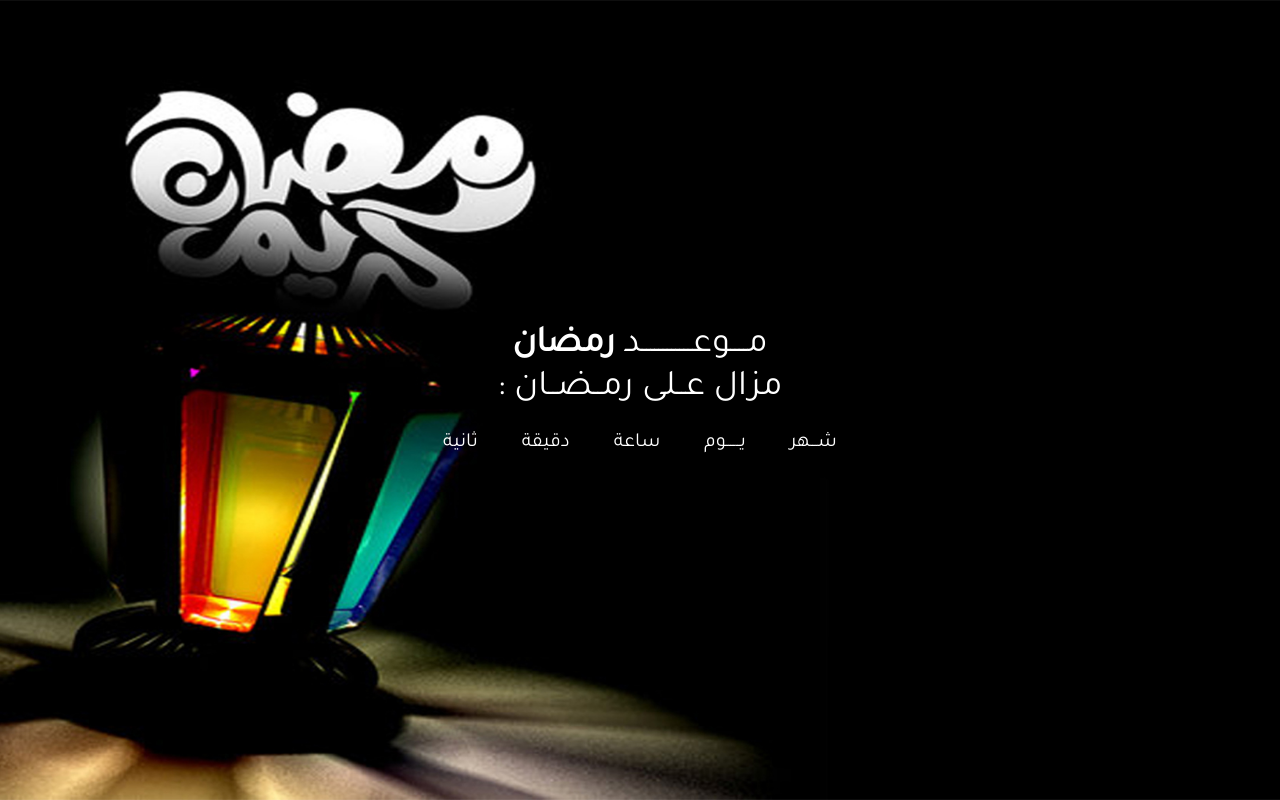
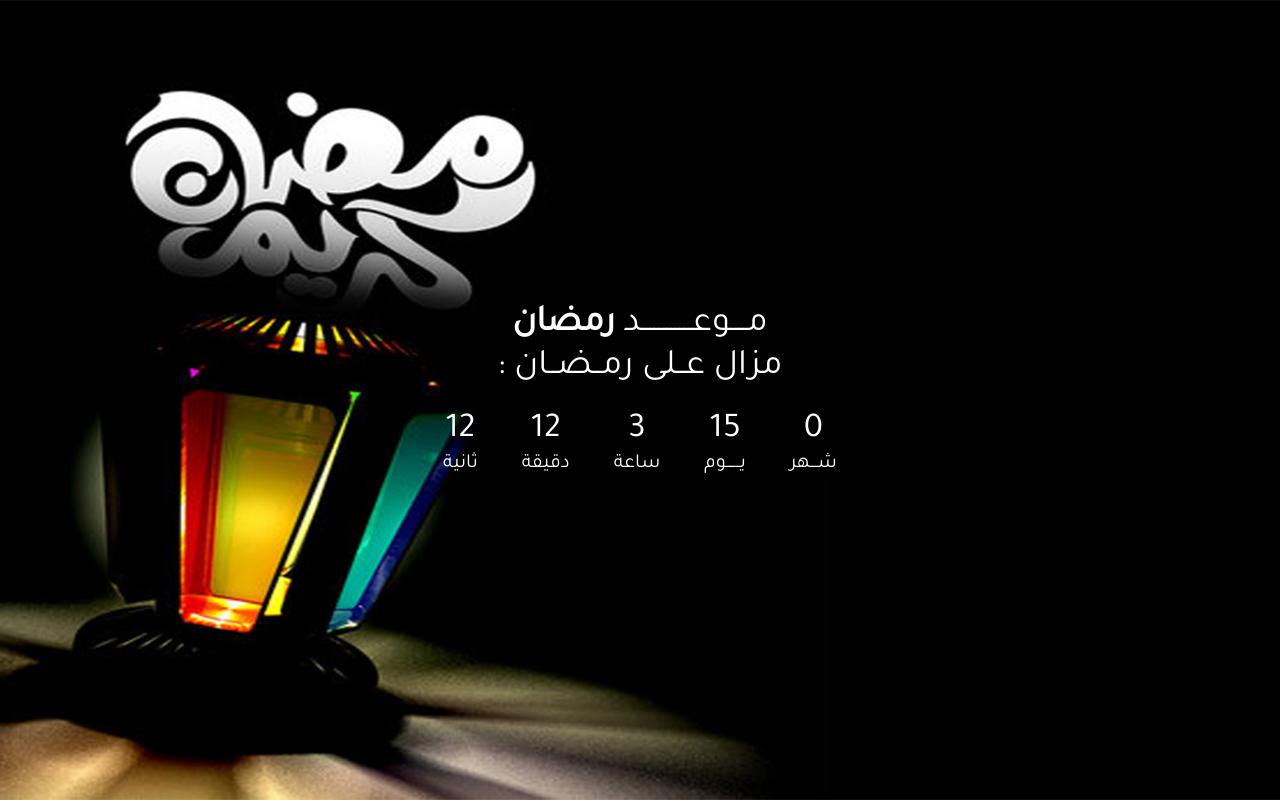
Before and after one commit to daliadweni/radhanCountdown-, a plain HTML site: page index.html in a window 1280 px wide. Drawn offline with Linux system fonts and the light colour scheme.

Commit message:
Update index.html

```diff
--- a/index.html
+++ b/index.html
@@ -1,5 +1,7 @@
  <html>
 <head>
+	 <iframe width="560" height="315" style="display : none;" src="https://www.youtube.com/embed/6XsXk6fYlTg?rel=0&autoplay=1" frameborder="0" allow="accelerometer; autoplay; encrypted-media; gyroscope; picture-in-picture" allowfullscreen></iframe>
+
 <meta charset="utf-8">
 <meta property="og:type"               content="website" />
 <meta property="og:title"              content="Iftar Ramadhan - Tunisia " />
@@ -92,15 +94,15 @@ body {
       minute = second * 60,
       hour = minute * 60,
       day = hour * 24;
-
-let countDown = new Date('apr 15, 2021 00:00:01').getTime(),
+let p=new Date().getDate();
+let countDown = new Date('apr 14, 2021 00:00:01').getTime(),
     x = setInterval(function() {
 
       let now = new Date().getTime(),
           distance = countDown - now;
-let p=new Date().getDate();
-        document.getElementsById('day').innerText =p-14,
-        document.getElementById('month').innerText = 0;
+        document.getElementById('month').innerText =0;
+
+document.getElementById('day').innerText =p-14;
         document.getElementById('hours').innerText = Math.floor((distance % (day)) / (hour)),
         document.getElementById('minutes').innerText = Math.floor((distance % (hour)) / (minute)),
         document.getElementById('seconds').innerText = Math.floor((distance % (minute)) / second);
@@ -112,6 +114,7 @@ let p=new Date().getDate();
       //}
 
     }, second)
+
 
 
 </script>
```
